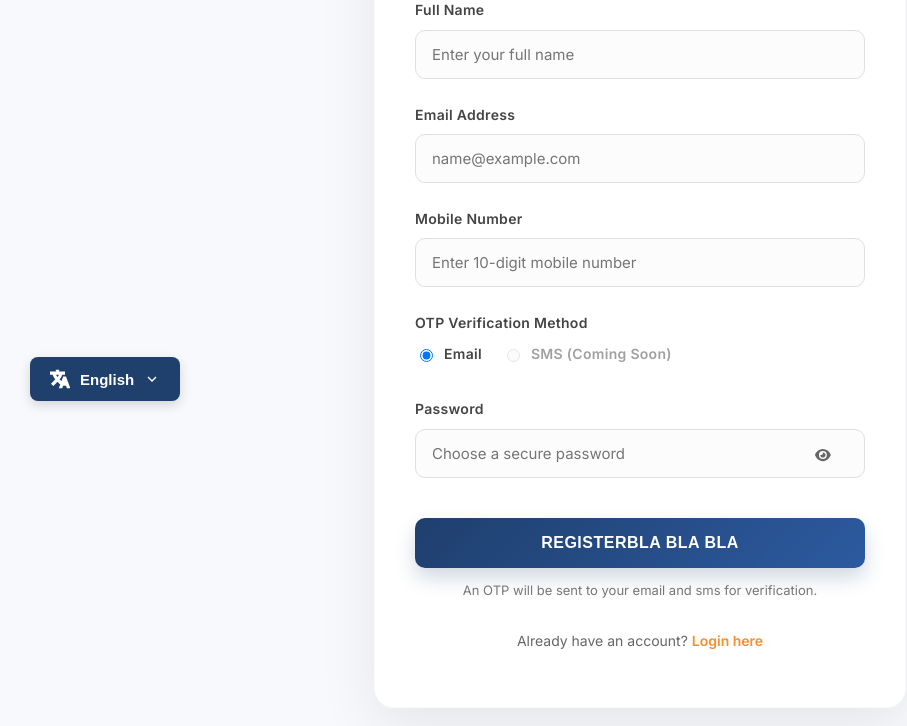
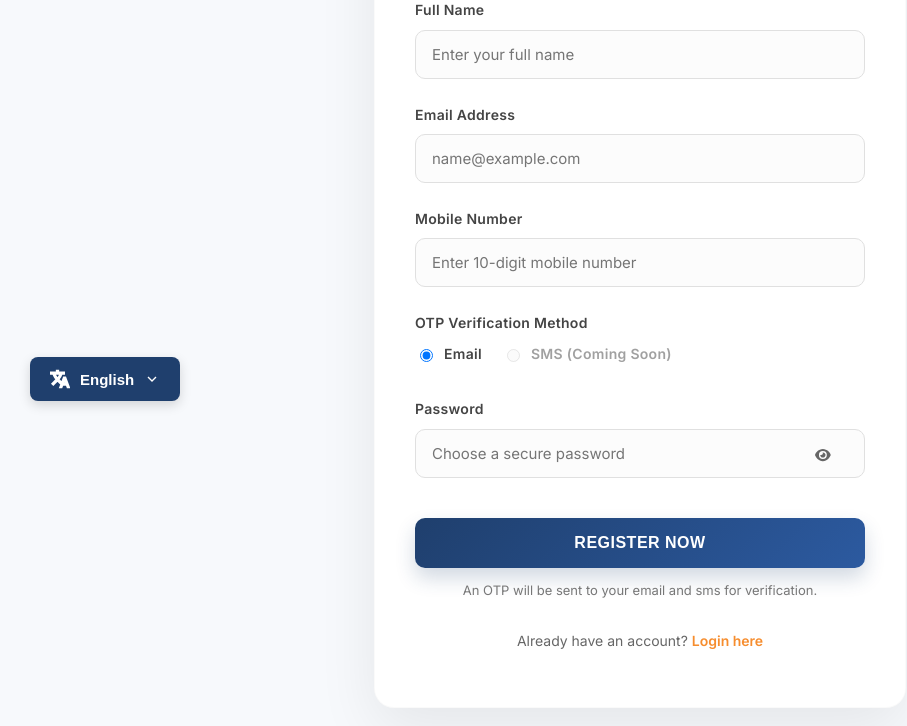
Before and after one commit to Vedansh-Harish-Ail/public-issue-reporting-portal, a Flask app: page /register in a window 1280 px wide. Shown: the part 369-1095 px from the top of the page, without its empty margins (0-907 px from the left). Run offline with Flask 3, Linux system fonts and the light colour scheme.

Commit message:
bls bls corrected

```diff
--- a/templates/citizen/register.html
+++ b/templates/citizen/register.html
@@ -67,7 +67,7 @@
             </div>
 
             <button type="submit" class="btn-submit">
-                {{ get_text('registerbla bla bla ') }}
+                {{ get_text('register now ') }}
             </button>
 
             <!-- OTP Info Message -->
```
